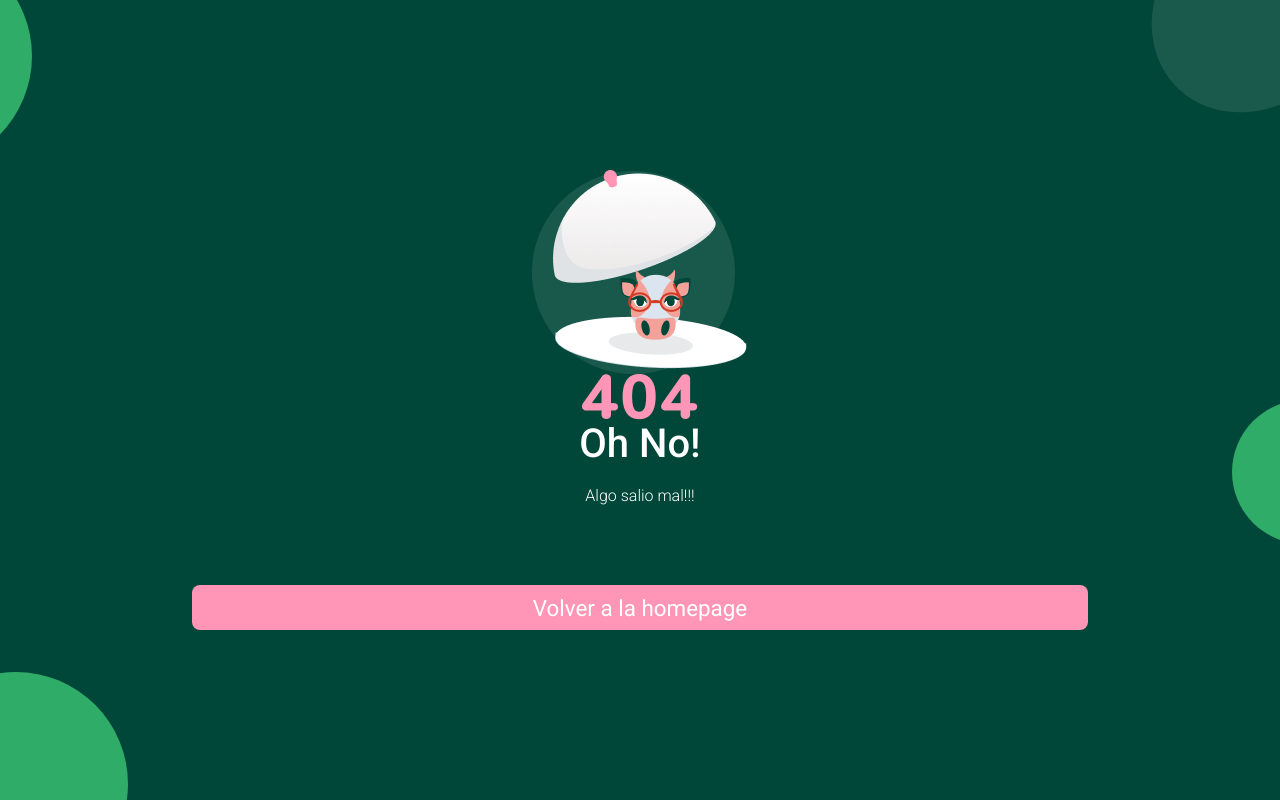
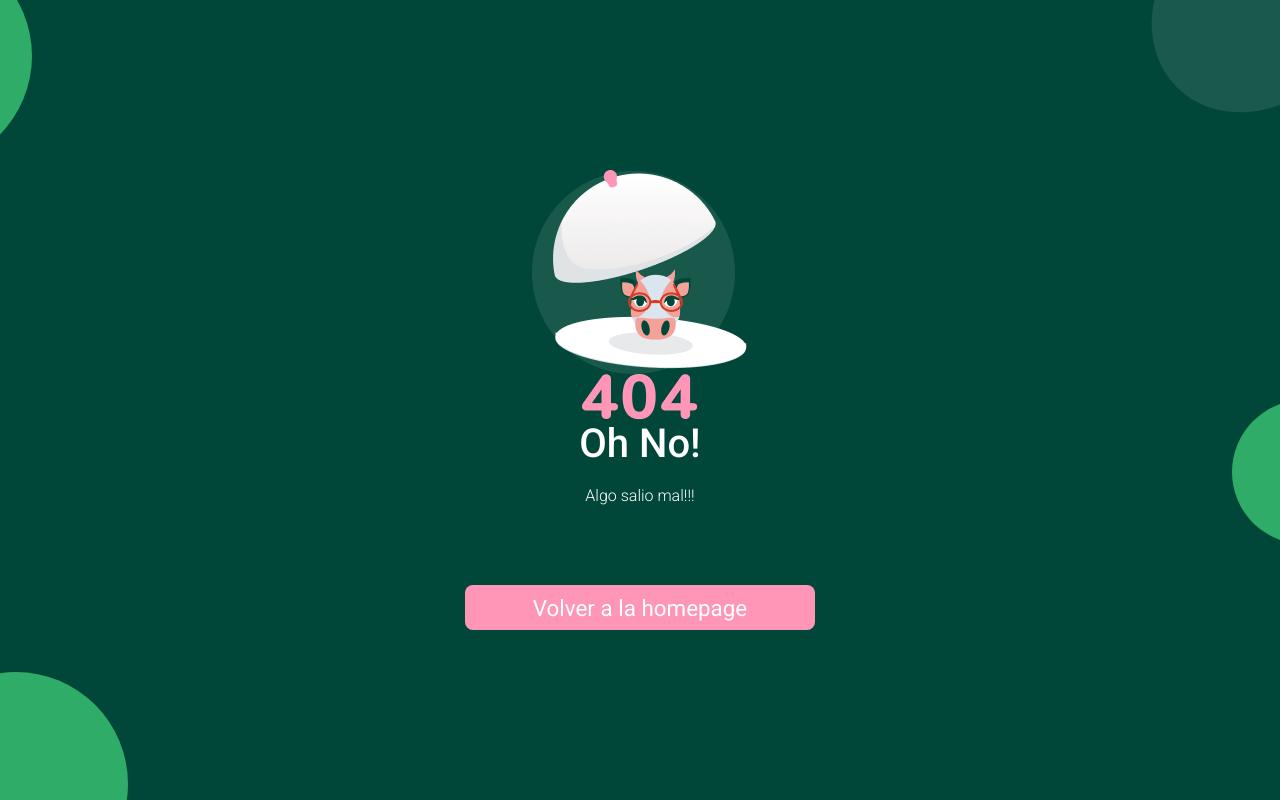
Before and after one commit to f-antonelli/cosmic-vegano, a React (Vite) app: page /combo/1 in a window 1280 px wide. Built offline with nearby package versions, Linux system fonts and the light colour scheme.

Commit message:
max-width property of buttons into PageNotFound and Veganized components has been fixed

```diff
--- a/src/components/PageNotFound/styles.scss
+++ b/src/components/PageNotFound/styles.scss
@@ -33,6 +33,7 @@
       text-decoration: none;
       text-align: center;
       width: 70%;
+      max-width: 350px;
       font-size: 1.4rem;
       background-color: var(--pink);
       color: var(--white);
--- a/src/components/Veganized/styles.scss
+++ b/src/components/Veganized/styles.scss
@@ -44,6 +44,7 @@
       text-decoration: none;
       text-align: center;
       width: 70%;
+      max-width: 350px;
       font-size: 1.4rem;
       background-color: var(--dark-green);
       color: var(--white);
```
